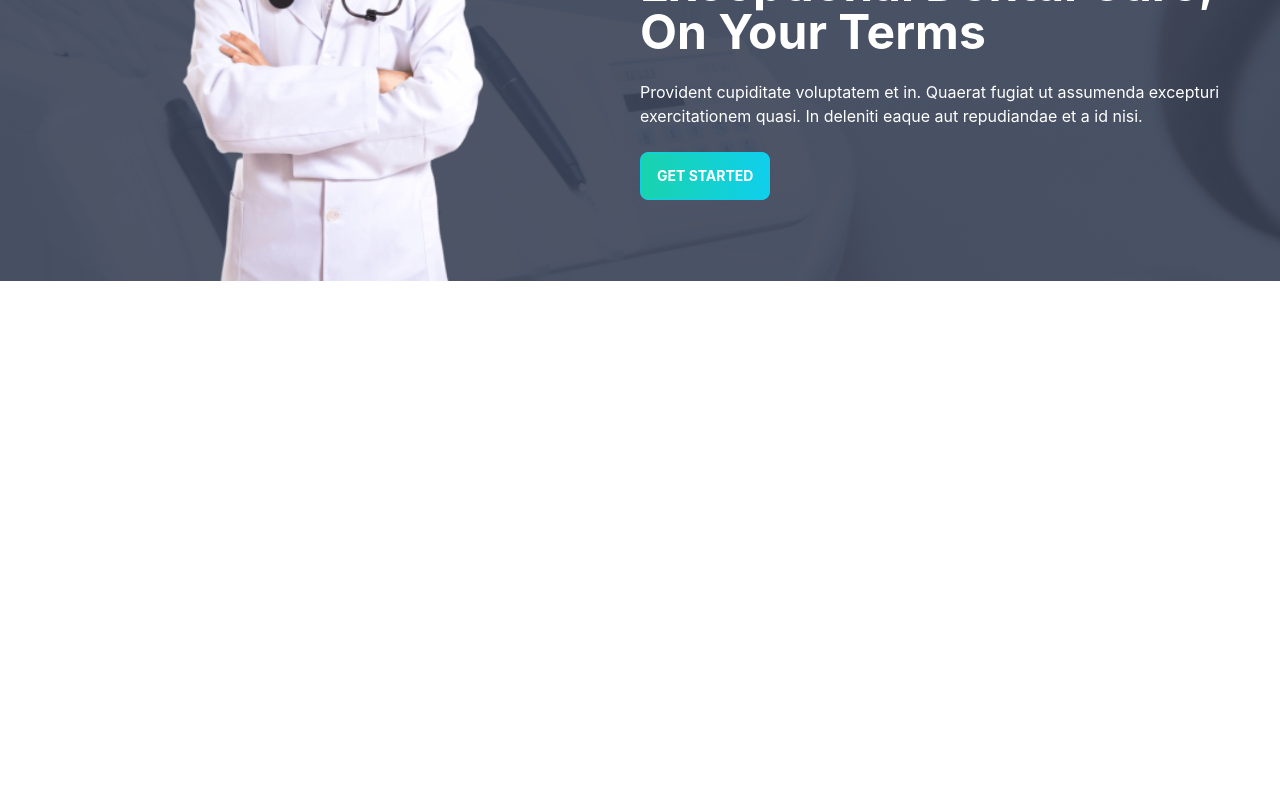
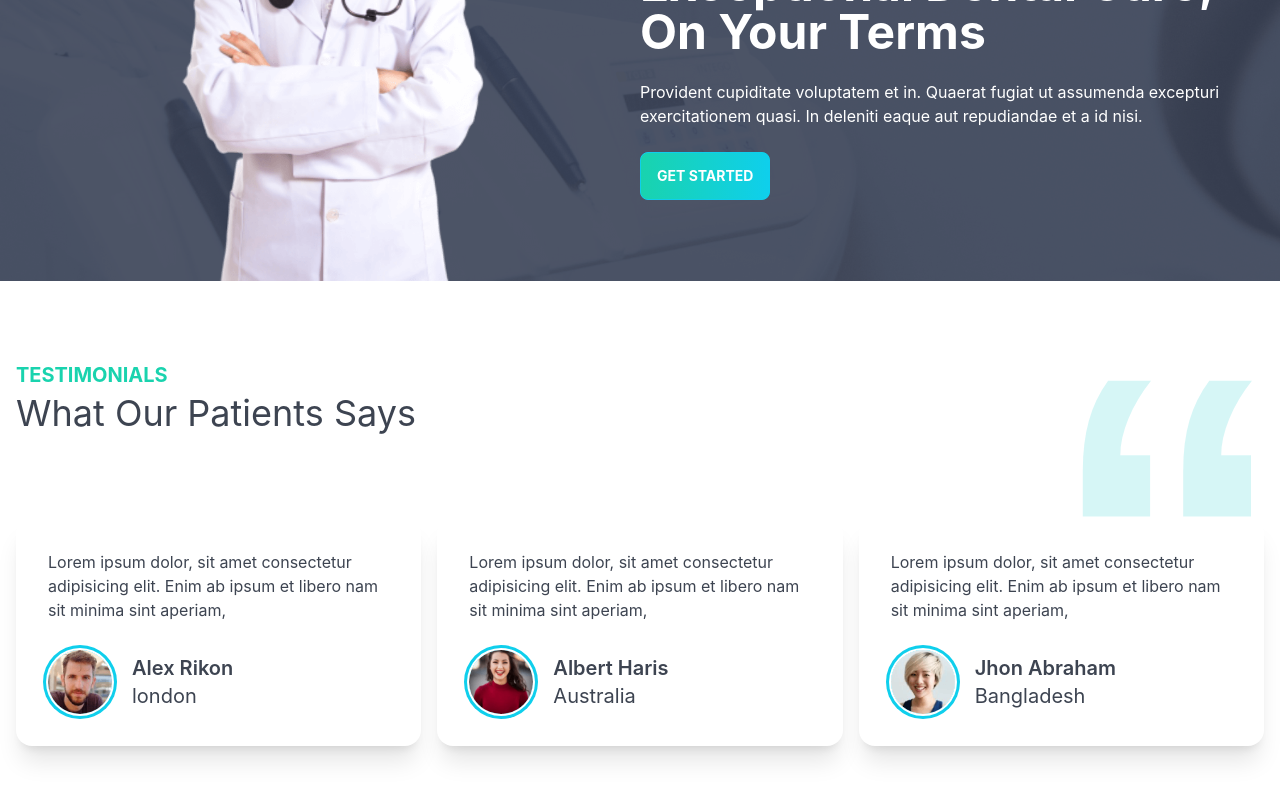
Before and after one commit to habib-sc/doctors-portal-client, a React (Create React App) app: page / in a window 1280 px wide. Shown: the part 2171-2971 px from the top of the page. Before the commit the page ends 2532 px from the top, so only its background shows below. Built offline with nearby package versions, Linux system fonts and the light colour scheme.

Commit message:
Added testimonials section

```diff
--- a/src/components/Pages/Home/Home.js
+++ b/src/components/Pages/Home/Home.js
@@ -4,6 +4,7 @@ import Banner from './Banner';
 import BannerBody from './BannerBody';
 import Info from './Info/Info';
 import Services from './Services/Services';
+import Testimonials from './Testimonial/Testimonials';
 
 const Home = () => {
     return (
@@ -13,6 +14,7 @@ const Home = () => {
             <Services></Services>
             <BannerBody></BannerBody>
             <AppointmentHome></AppointmentHome>
+            <Testimonials></Testimonials>
         </div>
     );
 };
--- /dev/null
+++ b/src/components/Pages/Home/Testimonial/TestimonialCard.js
@@ -0,0 +1,27 @@
+import React from 'react';
+
+const TestimonialCard = (props) => {
+    const { name, review, img, location } = props.review;
+    return (
+        <div class="card lg:w-full bg-base-100 shadow-xl">
+            <div className='card-body'>
+                <div>
+                    <p>{review}</p>
+                </div>
+                <div className='mt-5 flex items-center'>
+                    <div class="avatar mr-5">
+                        <div class="w-16 rounded-full ring ring-primary ring-offset-base-100 ring-offset-2">
+                            <img src={img} alt="avatar" />
+                        </div>
+                    </div>
+                    <div>
+                        <h2 class="card-title">{name}</h2>
+                        <h3 class="text-xl">{location}</h3>
+                    </div>
+                </div>
+            </div>
+        </div>
+    );
+};
+
+export default TestimonialCard;
--- /dev/null
+++ b/src/components/Pages/Home/Testimonial/Testimonials.js
@@ -0,0 +1,57 @@
+import React from 'react';
+import quoteImg from '../../../../assets/icons/quote.svg';
+import people1 from '../../../../assets/images/people1.png';
+import people2 from '../../../../assets/images/people2.png';
+import people3 from '../../../../assets/images/people3.png';
+import TestimonialCard from './TestimonialCard';
+
+const Testimonials = () => {
+
+    const reviews = [
+        {
+            _id: 1,
+            name: "Alex Rikon",
+            review: "Lorem ipsum dolor, sit amet consectetur adipisicing elit. Enim ab ipsum et libero nam sit minima sint aperiam,",
+            location: "london",
+            img: people1
+
+        },
+        {
+            _id: 2,
+            name: "Albert Haris",
+            review: "Lorem ipsum dolor, sit amet consectetur adipisicing elit. Enim ab ipsum et libero nam sit minima sint aperiam,",
+            location: "Australia",
+            img: people2
+
+        },
+        {
+            _id: 3,
+            name: "Jhon Abraham",
+            review: "Lorem ipsum dolor, sit amet consectetur adipisicing elit. Enim ab ipsum et libero nam sit minima sint aperiam,",
+            location: "Bangladesh",
+            img: people3
+
+        },
+    ];
+
+    return (
+        <section className='my-20 container px-4'>
+            <div className='flex justify-between'>
+                <div className='mb-3'>
+                    <h3 className='text-xl font-bold text-secondary uppercase mb-1'>Testimonials</h3>
+                    <h1 className='text-4xl'>What Our Patients Says</h1>
+                </div>
+                <div>
+                    <img src={quoteImg} className='w-48' alt="" />
+                </div>
+            </div>
+            <div className='grid gird-cols-1 lg:grid-cols-3 gap-4'>
+                {
+                    reviews.map(review => <TestimonialCard key={review._id} review={review}></TestimonialCard>)
+                }
+            </div>
+        </section>
+    );
+};
+
+export default Testimonials;
```
